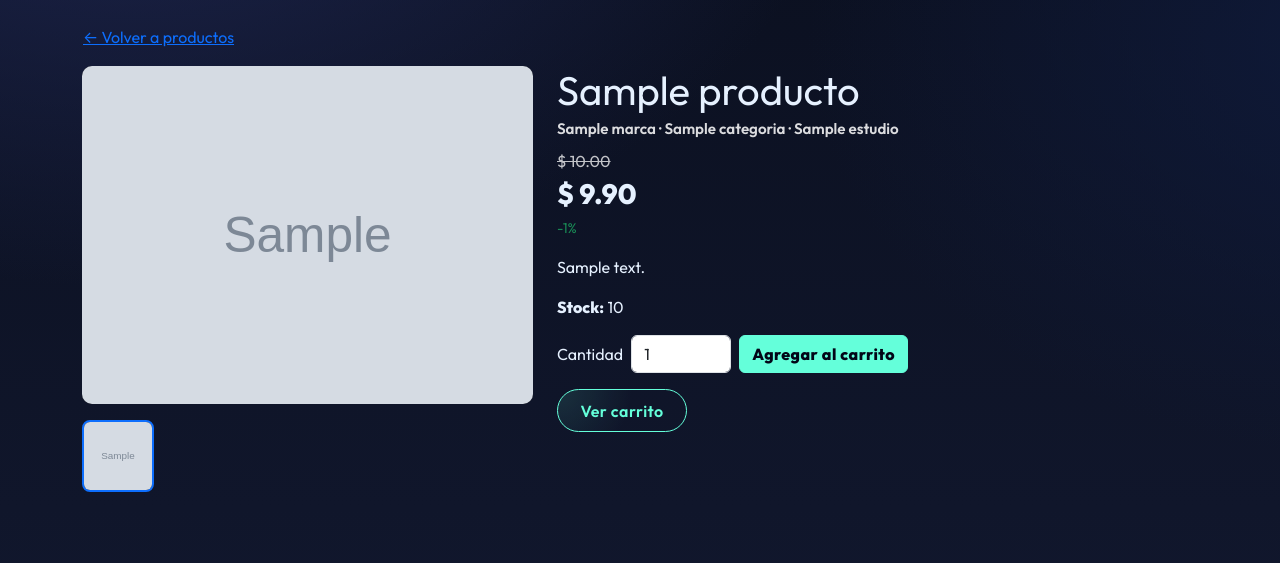
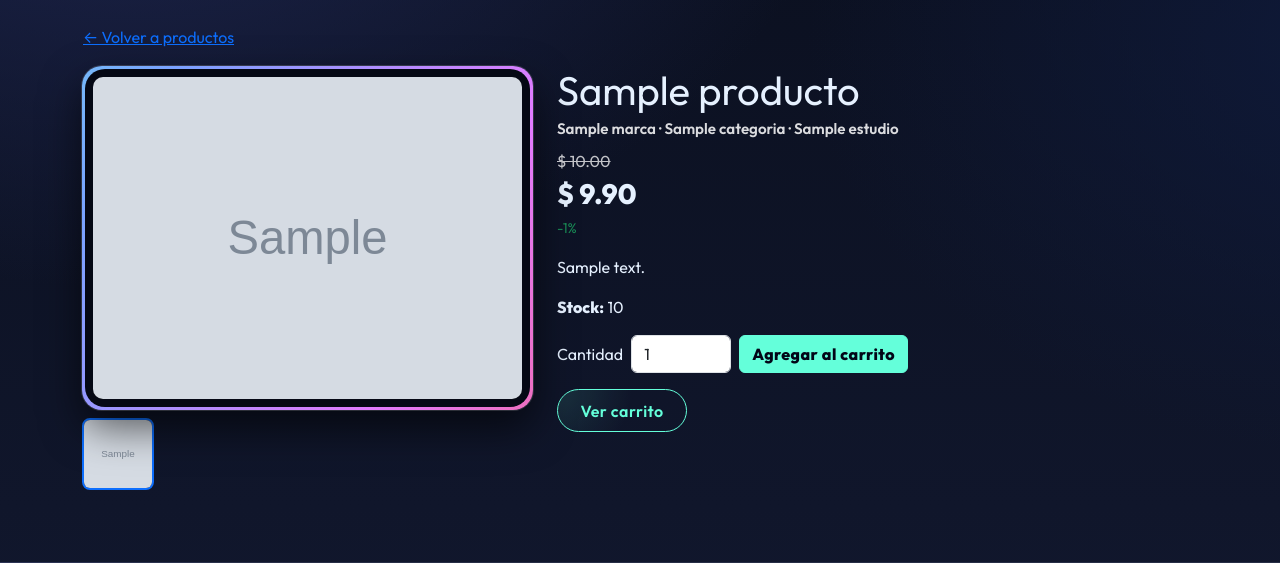
Before and after one commit to Espaik2020/tienda-django, a Django app: a page that uses catalogo/templates/catalogo/producto_detalle.html in a window 1280 px wide. Shown: the part 76-639 px from the top of the page. Run offline with Django 5.2, Linux system fonts and the light colour scheme; tables that the repository leaves empty hold one stand-in row (values such as "Sample post"); grey boxes marked "Sample" are stand-in pictures; parts of the project's set-up code (start-up, migrations or seed data) failed here and were passed over; some libraries are stand-ins or nearby versions.

Commit message:
Agregue colores a las imagenes principales

```diff
--- a/catalogo/static/css/app.css
+++ b/catalogo/static/css/app.css
@@ -999,3 +999,43 @@ body{
   transform: translateY(-1px);
   text-decoration: none;
 }
+
+/* ===== PRODUCTO DETALLE – Marco arcoíris en la imagen principal ===== */
+.product-frame{
+  padding: 3px;                          /* grosor del borde */
+  border-radius: 20px;
+  background: linear-gradient(
+    120deg,
+    #ff5f6d,
+    #ffc371,
+    #65ffe1,
+    #7aa2ff,
+    #e07bff,
+    #ff5f6d
+  );
+  background-size: 300% 300%;
+  animation: productRainbow 8s linear infinite;
+  box-shadow:
+    0 0 0 1px rgba(255,255,255,.15),
+    0 18px 40px rgba(0,0,0,.6);
+  transform: translateZ(0);
+}
+
+.product-frame-inner{
+  border-radius: inherit;
+  background: #050814;                   /* fondo oscuro detrás de la foto */
+  padding: 8px;
+}
+
+/* Aceleramos un poquito al hacer hover */
+.product-frame:hover{
+  animation-duration: 4s;
+  box-shadow:
+    0 0 0 1px rgba(255,255,255,.25),
+    0 24px 60px rgba(0,0,0,.75);
+}
+
+@keyframes productRainbow{
+  0%   { background-position:   0% 50%; }
+  100% { background-position: 300% 50%; }
+}
--- a/catalogo/templates/catalogo/producto_detalle.html
+++ b/catalogo/templates/catalogo/producto_detalle.html
@@ -35,28 +35,29 @@
   <div class="col-md-5">
     {% with principal=producto.portada_url %}
       {% if principal %}
-        <img id="imgPrincipal"
-             src="{{ principal }}"
-             alt="{{ producto.nombre }}"
-             class="img-main mb-2">
+        <div class="product-frame mb-2">
+          <div class="product-frame-inner">
+            <img id="imgPrincipal"
+                 src="{{ principal }}"
+                 alt="{{ producto.nombre }}"
+                 class="img-main">
+          </div>
+        </div>
       {% else %}
         <div class="border rounded d-flex align-items-center justify-content-center" style="height:280px;">
           <span class="text-muted">Sin imagen</span>
         </div>
       {% endif %}
 
-      {# Thumbnails debajo #}
+      {# Thumbnails debajo (igual que antes) #}
       {% if galeria and galeria|length > 0 or principal %}
         <div class="d-flex gap-2 flex-wrap mt-2">
-          {# 1) Miniatura de la principal #}
           {% if principal %}
             <img src="{{ principal }}"
                  alt="{{ producto.nombre }}"
                  class="thumb active"
                  data-big="{{ principal }}">
           {% endif %}
-
-          {# 2) Miniaturas de la galería (evitar duplicar la principal) #}
           {% for img in galeria %}
             {% if img.imagen.url != principal %}
               <img src="{{ img.imagen.url }}"
@@ -69,6 +70,7 @@
       {% endif %}
     {% endwith %}
   </div>
+
 
   <!-- INFO -->
   <div class="col-md-7">
```
